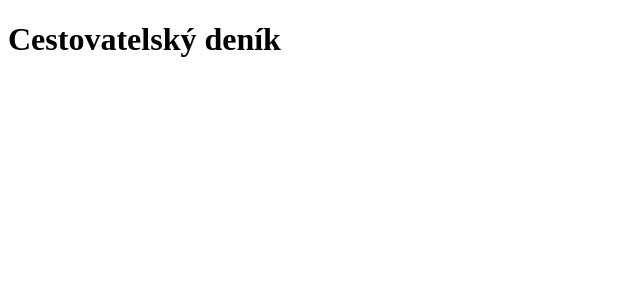
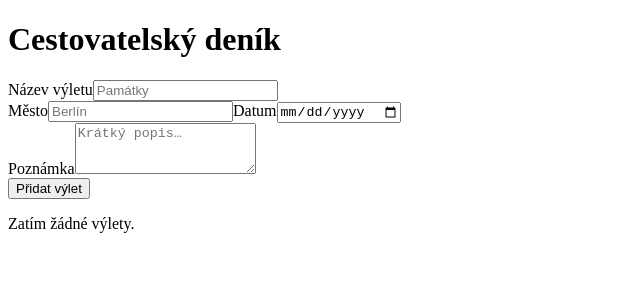
Before and after one commit to chlouzuz/TRAVEL-DIARY, a React (Vite) app: page / in a window 1280 px wide. Shown: the top 300 px of the page, without its empty margins (0-640 px from the left). Built offline with nearby package versions, Linux system fonts and the light colour scheme.

Commit message:
Move components out of styles/, Local create, update, read, delete

```diff
--- a/App.js
+++ b/App.js
@@ -1,13 +1,45 @@
-import React from "react";
+import React, { useState } from "react";
+import TripForm from "./components/TripForm";
+import TripList from "./components/TripList";
+
 
 export default function App() {
+    const [trips, setTrips] = useState([]);
+    const [editing, setEditing] = useState(null);
 
+    function handleCreate(data) {
+        const newTrip = { id: Date.now().toString(), ...data};
+        setTrips([newTrip, ...trips]);
+    }
 
+    function handleUpdate(id, data) {
+        setTrips(trips.map((t) => (t.id === id ? { ...t, ...data } : t)));
+        setEditing(null);
+    }
 
+    function handleDelete(id) {
+        setTrips(trips.filter((t) => t.id !== id));
+    }
 
     return (
-        <main>
+        <main className="container app">
             <h1>Cestovatelský deník</h1>
+
+            <TripForm
+                key={editing?.id || "create"}
+                initialValues={editing || { title: "", city: "", date: "", note: "" }}
+                isEditing={!!editing}
+                onSubmit={(vals) =>
+                    editing ? handleUpdate(editing.id, vals) : handleCreate(vals)
+                }
+                onCancel={() => setEditing(null)}
+            />
+
+            <TripList
+                trips={trips}
+                onEdit={(trip) => setEditing(trip)}
+                onDelete={handleDelete}
+            />
         </main>
     )
 }
--- /dev/null
+++ b/components/TripCard.js
@@ -0,0 +1,28 @@
+import React from "react";
+
+export default function TripCard({ trip, onDelete, onEdit }) {
+
+
+    return (
+        <article className="card">
+            <div className="card-head">
+                <h3 className="card-title">{trip.title}</h3>
+                <div className="card-action">
+                    <button className="btn btn-outline btn-sm" onClick={() => onEdit(trip)}>
+                        Editovat
+                    </button>
+                    <button className="btn btn-danger btn-sm" onClick={() => onDelete(trip.id)}>
+                        Smazat
+                    </button>
+                </div>
+            </div>
+
+            <div className="pills">
+                <span className="pill city">{trip.city}</span>
+                <span className="pill">{trip.date}</span>
+            </div>
+
+            {trip.note && <p className="card-note">{trip.note}</p>}
+        </article>
+    );
+}
--- /dev/null
+++ b/components/TripForm.js
@@ -0,0 +1,100 @@
+import React, { useState } from "react";
+
+export default function TripForm({ initialValues, onSubmit, onCancel, isEditing }) {
+  const [form, setForm] = useState(initialValues);
+  const [msg, setMsg] = useState("");
+
+  function handleChange(e) {
+    const { name, value } = e.target;
+    setForm({ ...form, [name]: value });
+  }
+
+  function handleSubmit(e) {
+    e.preventDefault();
+
+    if (!form.title.trim() || !form.city.trim() || !form.date) {
+      setMsg("Vyplň Název, Město a Datum.");
+      return;
+    }
+
+    onSubmit({
+      title: form.title.trim(),
+      city: form.city.trim(),
+      date: form.date,
+      note: form.note?.trim() || "",
+    });
+
+    setMsg("");
+
+    if (!isEditing) {
+      setForm({ title: "", city: "", date: "", note: "" });
+    }
+  }
+
+  return (
+    <form className="trip-form" onSubmit={handleSubmit}>
+      <label className="label">
+        Název výletu
+        <input
+          className="input"
+          name="title"
+          value={form.title}
+          onChange={handleChange}
+          placeholder="Památky"
+          required
+        />
+      </label>
+
+      <div className="row">
+        <label className="label">
+          Město
+          <input
+            className="input"
+            name="city"
+            value={form.city}
+            onChange={handleChange}
+            placeholder="Berlín"
+            required
+          />
+        </label>
+
+        <label className="label">
+          Datum
+          <input
+            className="input"
+            type="date"
+            name="date"
+            value={form.date}
+            onChange={handleChange}
+            required
+          />
+        </label>
+      </div>
+
+      <label className="label">
+        Poznámka
+        <textarea
+          className="textarea"
+          rows="3"
+          name="note"
+          value={form.note}
+          onChange={handleChange}
+          placeholder="Krátký popis…"
+        />
+      </label>
+
+      {msg && <p className="error">{msg}</p>}
+
+      <div className="actions">
+        {isEditing && (
+          <button type="button" className="btn btn-outline" onClick={onCancel}>
+            Zrušit
+          </button>
+        )}
+        <button className="btn btn-primary" type="submit">
+          {isEditing ? "Uložit změny" : "Přidat výlet"}
+        </button>
+      </div>
+    </form>
+  );
+}
--- /dev/null
+++ b/components/TripList.js
@@ -0,0 +1,13 @@
+import React from "react";
+import TripCard from "./TripCard";
+
+export default function TripList({ trips, onDelete, onEdit }) {
+    if (!trips.length) return <p className="subtitle">Zatím žádné výlety.</p>;
+    return (
+        <div className="cards">
+            {trips.map((t) => (
+                <TripCard key={t.id} trip={t} onDelete={onDelete} onEdit={onEdit} />
+            ))}
+        </div>
+    );
+}
--- a/index.js
+++ b/index.js
@@ -1,6 +1,7 @@
 import React from "react";
 import { createRoot } from "react-dom/client";
 import App from "./App";
+import "./styles/main.sass";
 
 const root = createRoot(document.getElementById("root"));
 root.render(<App />);
--- a/styles/components/TripCard.js
+++ /dev/null
@@ -1,5 +0,0 @@
-import React from "react";
-
-export default function TripCard() {
-
-}
--- a/styles/components/TripList.js
+++ /dev/null
@@ -1,5 +0,0 @@
-import React from "react";
-
-export default function TripList() {
-
-}
```
Also changed, not shown: styles/components/TripForm.js (deleted, +0 -11 lines).
